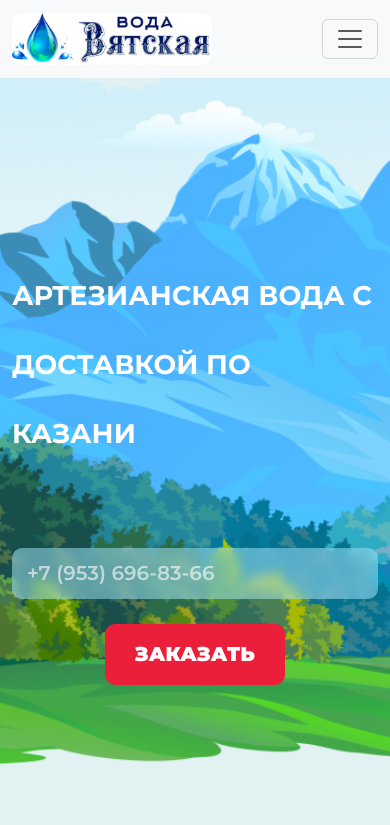
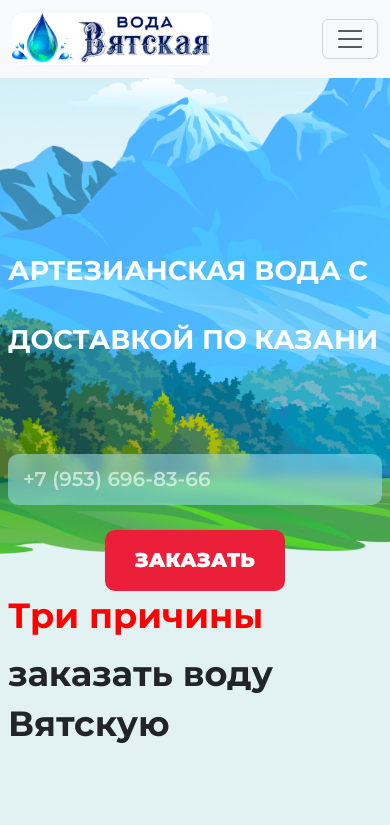
Before and after one commit to rahimovibrokhim/water-company, a React (Vite) app: page / in a window 390 px wide. Shown: the top 825 px of the page. Built offline with nearby package versions, Linux system fonts and the light colour scheme.

Commit message:
changes in styling

```diff
--- a/src/App.jsx
+++ b/src/App.jsx
@@ -104,7 +104,7 @@
           </nav>
         </header>
 
-        <div id="hero" className="container hero">
+        <div id="hero" className="containerr hero">
           <div className="left">
             <h1>
               артезианская вода <br /> с доставкой <br /> по казани{" "}
@@ -116,7 +116,7 @@
               <input
                 type="tel"
                 placeholder="+7 (953) 696-83-66"
-                pattern="(\+7|7|8)?[\s\-]?\(?[489][0-9]{2}\)?[\s\-]?[0-9]{3}[\s\-]?[0-9]{2}[\s\-]?[0-9]{2}"
+                // pattern="(\+7|7|8)?[\s\-]?\(?[489][0-9]{2}\)?[\s\-]?[0-9]{3}[\s\-]?[0-9]{2}[\s\-]?[0-9]{2}"
                 required
               />
               <button className="submit-btn" type="submit">
@@ -149,7 +149,7 @@
 
       <main>
         <section id="causes">
-          <div className="container">
+          <div className="containerr">
             <h2>Три причины</h2>
             <h2>заказать воду Вятскую</h2>
             <div className="boxes">
@@ -187,7 +187,7 @@
         </section>
 
         <section id="calculator-section">
-          <div className="container">
+          <div className="containerr">
             <div className="calculator">
               <h3>Калькулятор воды</h3>
               <div className="boxes">
@@ -244,7 +244,7 @@
         <ToastContainer />
 
         <section id="description">
-          <div className="container">
+          <div className="containerr">
             <h2>
               Вода вятская — ПИТЬЕВАЯ <br /> ВОДА ДЛЯ ДОМА И ОФИСА
             </h2>
@@ -293,7 +293,7 @@
       </main>
 
       <footer>
-        <div className="container">
+        <div className="containerr">
           <div className="footer" id="footer">
             <div className="left">
               <a href="#" className="logo">
--- a/src/index.scss
+++ b/src/index.scss
@@ -9,6 +9,12 @@
 
 html {
   scroll-behavior: smooth;
+}
+
+.containerr {
+  max-width: 1440px;
+  margin: 0 auto;
+  padding: 0 70px;
 }
 
 a {
@@ -500,6 +506,13 @@
 }
 
 @media screen and (max-width:991px) {
+  .container {
+    margin: 0 50px;
+  }
+  .calculator{
+    width: 100% !important;
+  }
+
   footer {
     .center {
       display: none !important;
@@ -549,6 +562,10 @@
 }
 
 @media screen and (max-width:767px) {
+  .containerr {
+    padding: 0 40px;
+  }
+
   .footer {
     flex-direction: column;
     gap: 40px;
@@ -601,6 +618,10 @@
 }
 
 @media screen and (max-width:576px) {
+  .containerr {
+    padding: 0 20px;
+  }
+
   #description {
 
     h2,
@@ -690,6 +711,9 @@
 }
 
 @media screen and (max-width:400px) {
+  .containerr {
+    padding: 0 8px !important;
+  }
 
   #description {
     h2 {
```
